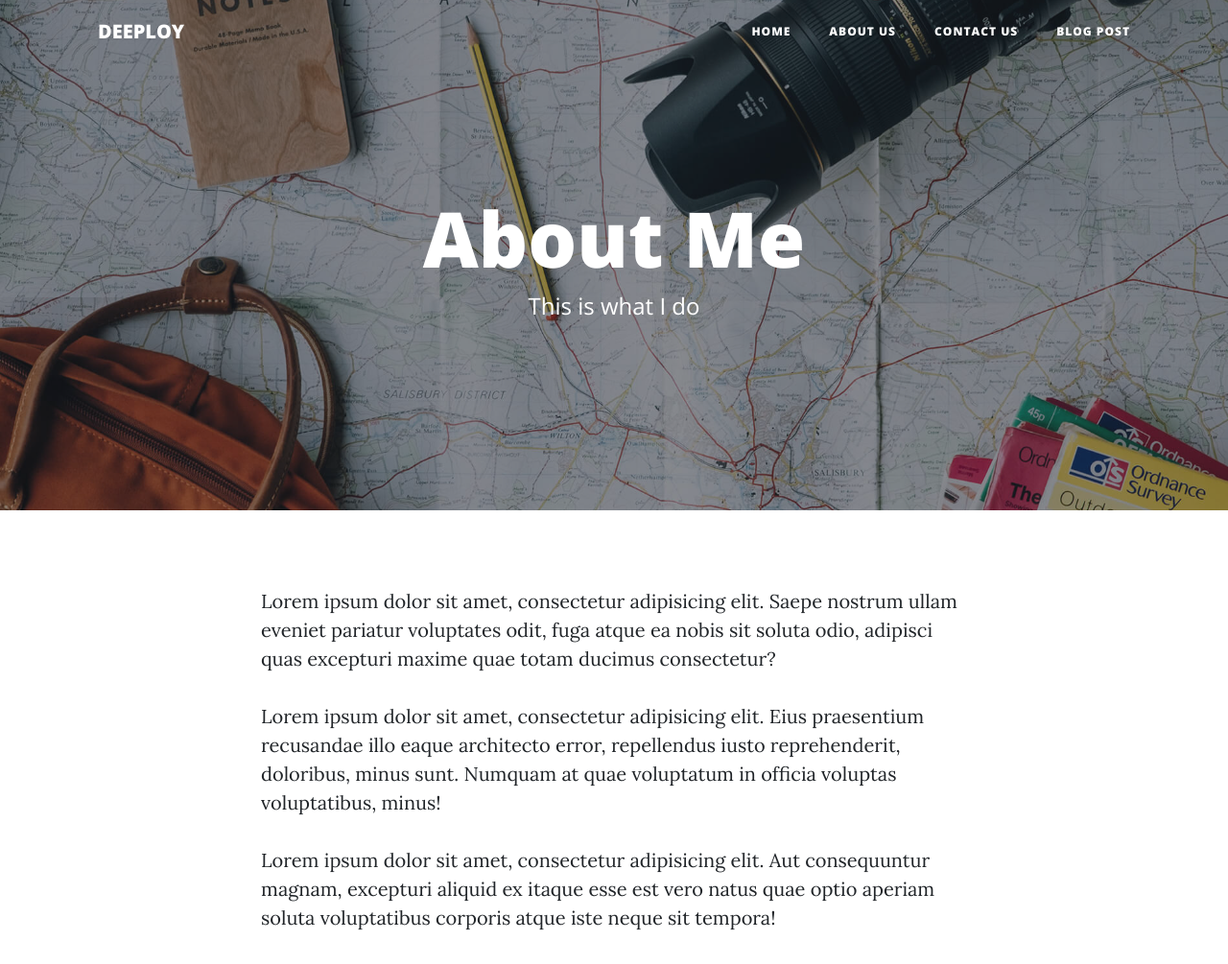
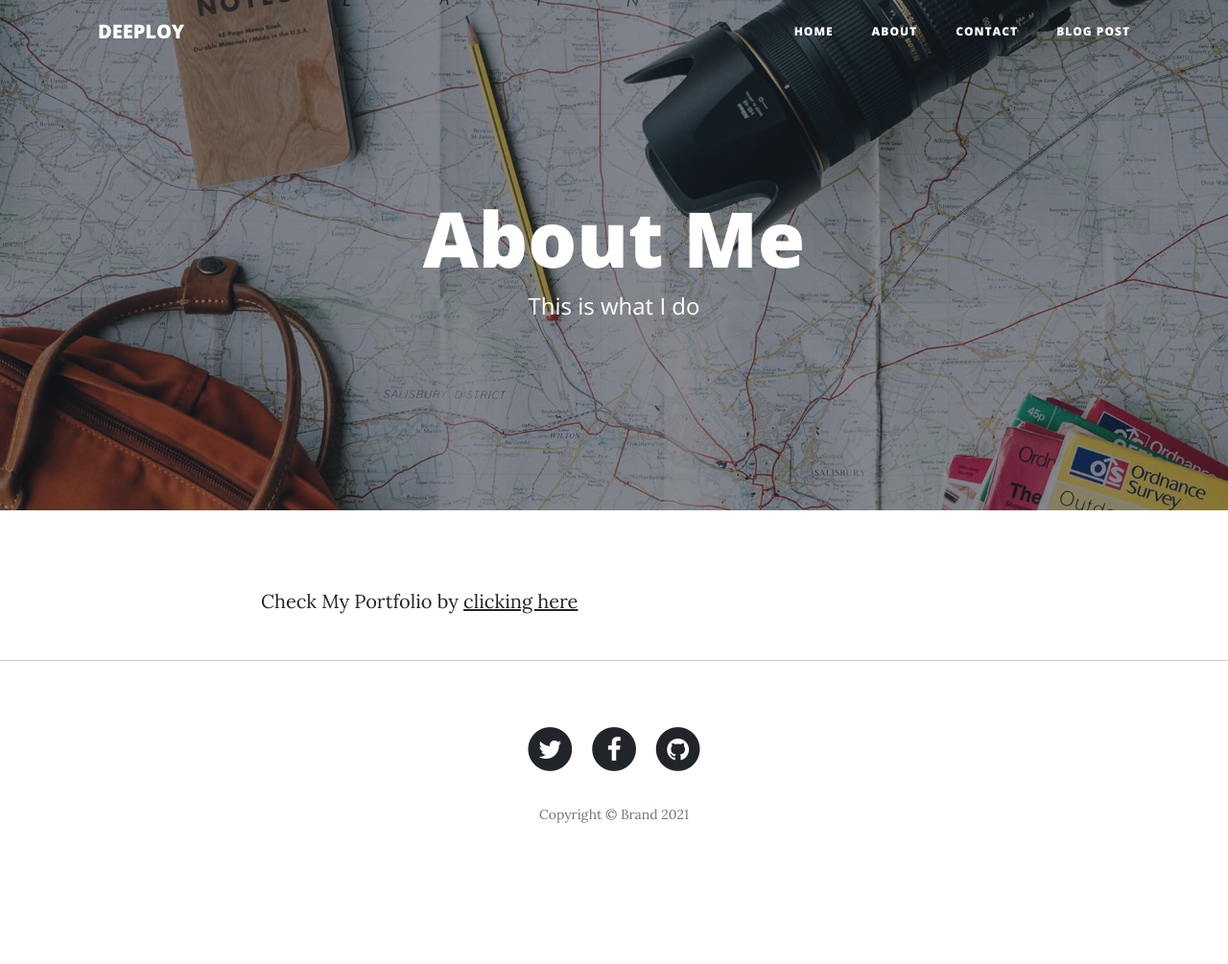
Before and after one commit to iamDeepanshu9/New-Template, a website: page about.html in a window 1280 px wide. Shown: the top 1005 px of the page at 96% size. After the commit the page ends 925 px from the top, so only its background shows below. Drawn offline with nearby package versions, Linux system fonts and the light colour scheme.

Commit message:
about section update

```diff
--- a/about.html
+++ b/about.html
@@ -17,8 +17,8 @@
             <div class="collapse navbar-collapse" id="navbarResponsive">
                 <ul class="navbar-nav ms-auto">
                     <li class="nav-item"><a class="nav-link" href="index.html">Home</a></li>
-                    <li class="nav-item"><a class="nav-link" href="about.html">About us</a></li>
-                    <li class="nav-item"><a class="nav-link" href="contact.html">Contact us</a></li>
+                    <li class="nav-item"><a class="nav-link" href="about.html">About</a></li>
+                    <li class="nav-item"><a class="nav-link" href="contact.html">Contact</a></li>
                     <li class="nav-item"><a class="nav-link" href="post.html">Blog Post</a></li>
                 </ul>
             </div>
@@ -39,10 +39,7 @@
     <div class="container">
         <div class="row">
             <div class="col-md-10 col-lg-8 mx-auto">
-                <p>Lorem ipsum dolor sit amet, consectetur adipisicing elit. Saepe nostrum ullam eveniet pariatur voluptates odit, fuga atque ea nobis sit soluta odio, adipisci quas excepturi maxime quae totam ducimus consectetur?</p>
-                <p>Lorem ipsum dolor sit amet, consectetur adipisicing elit. Eius praesentium recusandae illo eaque architecto error, repellendus iusto reprehenderit, doloribus, minus sunt. Numquam at quae voluptatum in officia voluptas voluptatibus, minus!</p>
-                <p>Lorem ipsum dolor sit amet, consectetur adipisicing elit. Aut consequuntur magnam, excepturi aliquid ex itaque esse est vero natus quae optio aperiam soluta voluptatibus corporis atque iste neque sit tempora!</p>
-            </div>
+               <p>Check My Portfolio by <a href="https://iamdeepanshu9.netlify.app" target="_blank">clicking here</a></p>           </div>
         </div>
     </div>
     <hr>
```
Also changed, not shown: contact.html (+2 -2 lines), index.html (+2 -2 lines).
